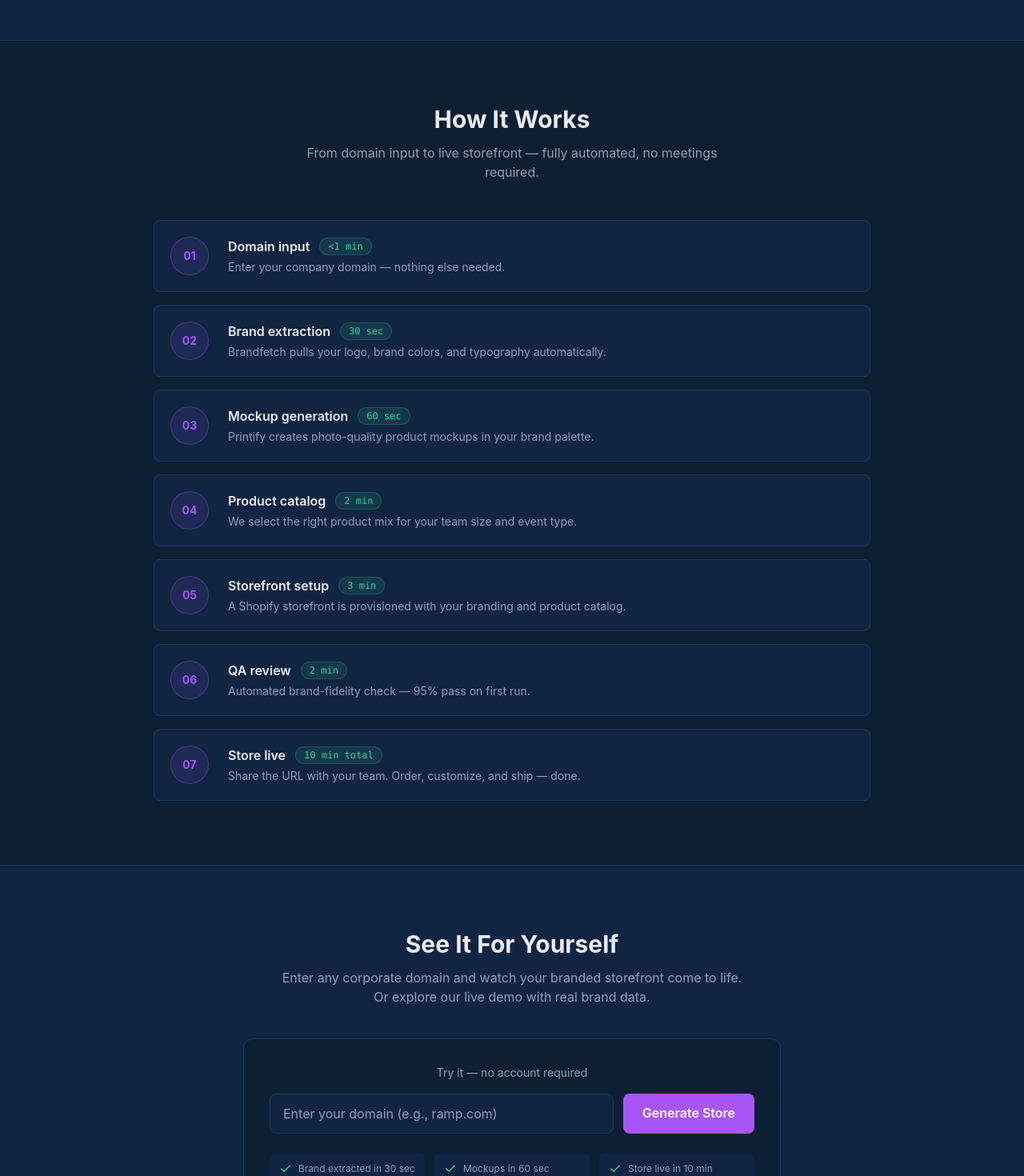
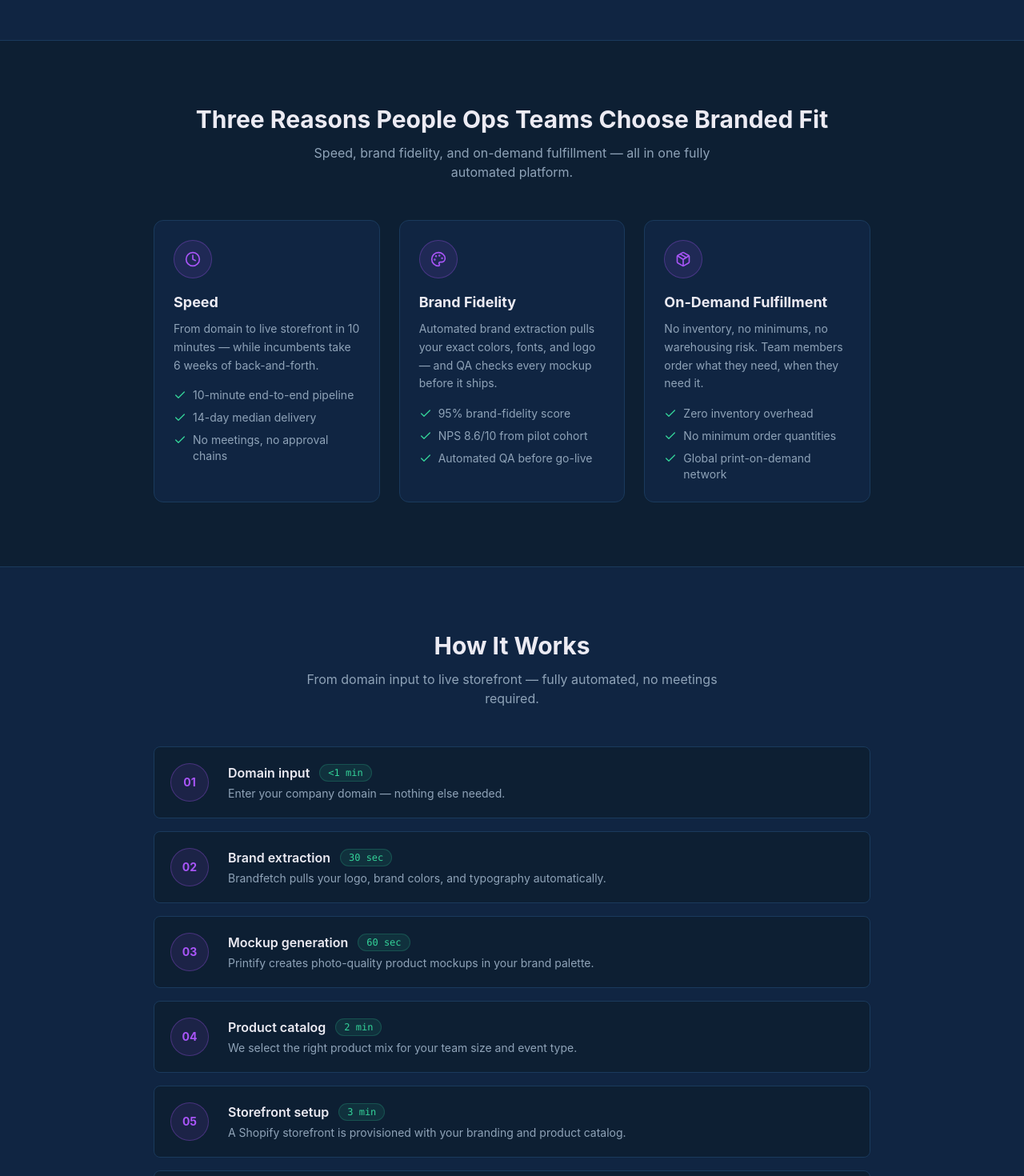
Before and after one commit to iakobidzedavid/branded-fit, a Next.js app: page / in a window 1280 px wide. Shown: the part 940-2410 px from the top of the page at 80% size. Built offline with nearby package versions, Linux system fonts and the light colour scheme.

Commit message:
Task: [CRITICAL GTM] Refresh landing page hero, copy, and FAQ to reflect discovery insights; add ROI calculator, objection-handling FAQ, and integrated messaging framework; remove all 'Entonomy' references [DRIFT] [TASK-f6096d29]

```diff
--- a/src/app/page.tsx
+++ b/src/app/page.tsx
@@ -9,87 +9,83 @@ import {
   ChevronDown,
   ChevronUp,
   Zap,
+  Clock,
+  Palette,
+  Package,
 } from "lucide-react";
 
+const FTE_TIERS = [
+  {
+    label: "200 FTE",
+    fte: 200,
+    annualValue: 19000,
+    hoursSaved: 30,
+    events: 4,
+  },
+  {
+    label: "500 FTE",
+    fte: 500,
+    annualValue: 47000,
+    hoursSaved: 68,
+    events: 9,
+  },
+  {
+    label: "1,000 FTE",
+    fte: 1000,
+    annualValue: 94000,
+    hoursSaved: 120,
+    events: 16,
+  },
+] as const;
+
+const PLAN_PRICE = 24000;
+
 function ROICalculator() {
-  const [annualSwagSpend, setAnnualSwagSpend] = useState(50000);
-  const [swagEventsPerYear, setSwagEventsPerYear] = useState(6);
-
-  // Traditional procurement: ~8 hrs/event. With Branded Fit: ~0.5 hrs/event.
-  // Grounded in Step 8 pilot data (avg 7.5 hrs saved per event).
-  const hoursSavedPerYear = Math.round(7.5 * swagEventsPerYear);
-  // Cost savings: 15% reduction from vendor consolidation + automation (Step 23 pilot data).
-  const costSavings = Math.round(annualSwagSpend * 0.15);
-  const daysEquivalent = Math.round(hoursSavedPerYear / 8);
+  const [selected, setSelected] = useState(1);
+  const tier = FTE_TIERS[selected];
+  const paybackMonths = Math.round((PLAN_PRICE / tier.annualValue) * 12);
 
   return (
     <div className="bg-surface border border-border rounded-xl p-8 max-w-2xl mx-auto">
-      <div className="space-y-6 mb-8">
-        <div>
-          <label className="block text-sm font-medium text-text-muted mb-2">
-            Annual Swag Spend
-          </label>
-          <input
-            type="range"
-            min={5000}
-            max={500000}
-            step={5000}
-            value={annualSwagSpend}
-            onChange={(e) => setAnnualSwagSpend(Number(e.target.value))}
-            className="w-full accent-accent"
-          />
-          <div className="flex justify-between text-sm text-text-muted mt-1">
-            <span>$5K</span>
-            <span className="text-accent font-semibold">
-              ${(annualSwagSpend / 1000).toFixed(0)}K / year
-            </span>
-            <span>$500K</span>
-          </div>
+      <div className="flex gap-2 mb-8 bg-bg rounded-lg p-1">
+        {FTE_TIERS.map((t, i) => (
+          <button
+            key={t.label}
+            onClick={() => setSelected(i)}
+            className={`flex-1 py-2 rounded-md text-sm font-semibold transition ${
+              selected === i
+                ? "bg-accent text-white"
+                : "text-text-muted hover:text-text"
+            }`}
+          >
+            {t.label}
+          </button>
+        ))}
+      </div>
+
+      <div className="grid grid-cols-1 sm:grid-cols-3 gap-4 mb-6">
+        <div className="bg-bg rounded-lg p-4 text-center">
+          <p className="text-3xl font-bold text-accent">
+            ${(tier.annualValue / 1000).toFixed(0)}K
+          </p>
+          <p className="text-text-muted text-sm mt-1">Annual value</p>
         </div>
-
-        <div>
-          <label className="block text-sm font-medium text-text-muted mb-2">
-            Swag Events per Year
-          </label>
-          <input
-            type="range"
-            min={1}
-            max={24}
-            step={1}
-            value={swagEventsPerYear}
-            onChange={(e) => setSwagEventsPerYear(Number(e.target.value))}
-            className="w-full accent-accent"
-          />
-          <div className="flex justify-between text-sm text-text-muted mt-1">
-            <span>1</span>
-            <span className="text-accent font-semibold">
-              {swagEventsPerYear} events
-            </span>
-            <span>24</span>
-          </div>
+        <div className="bg-bg rounded-lg p-4 text-center">
+          <p className="text-3xl font-bold text-emerald-400">
+            {tier.hoursSaved}h
+          </p>
+          <p className="text-text-muted text-sm mt-1">Hours saved / year</p>
+        </div>
+        <div className="bg-bg rounded-lg p-4 text-center">
+          <p className="text-3xl font-bold text-text">{paybackMonths}mo</p>
+          <p className="text-text-muted text-sm mt-1">Payback period</p>
         </div>
       </div>
 
-      <div className="grid grid-cols-1 sm:grid-cols-3 gap-4">
-        <div className="bg-bg rounded-lg p-4 text-center">
-          <p className="text-3xl font-bold text-accent">{hoursSavedPerYear}h</p>
-          <p className="text-text-muted text-sm mt-1">Hours saved / year</p>
-        </div>
-        <div className="bg-bg rounded-lg p-4 text-center">
-          <p className="text-3xl font-bold text-emerald-400">
-            ${(costSavings / 1000).toFixed(0)}K
-          </p>
-          <p className="text-text-muted text-sm mt-1">Cost savings</p>
-        </div>
-        <div className="bg-bg rounded-lg p-4 text-center">
-          <p className="text-3xl font-bold text-text">{daysEquivalent}d</p>
-          <p className="text-text-muted text-sm mt-1">People Ops time freed</p>
-        </div>
-      </div>
-
-      <p className="text-text-muted text-xs mt-4 text-center">
-        Equivalent to {daysEquivalent} days of People Ops time — freed for
-        higher-impact work. Based on Step 23 pilot data.
+      <p className="text-text-muted text-xs text-center">
+        Based on {tier.events} swag events/year × 7.5h saved each, plus 15%
+        cost savings on vendor spend. Growth tier at $24K/year. Step 8 pilot
+        data.
       </p>
     </div>
   );
@@ -142,10 +138,16 @@ export default function LandingPage() {
               FAQ
             </a>
             <Link
+              href="/pricing"
+              className="text-text-muted hover:text-text text-sm transition hidden sm:block"
+            >
+              Pricing
+            </Link>
+            <Link
               href="/command-console"
               className="px-4 py-2 bg-accent text-white text-sm font-semibold rounded-lg hover:bg-purple-600 transition"
             >
-              See Your Store
+              Start Your Free Brand Audit
             </Link>
           </div>
         </div>
@@ -172,7 +174,7 @@ export default function LandingPage() {
               href="/command-console"
               className="px-8 py-4 bg-accent text-white font-semibold rounded-lg hover:bg-purple-600 transition flex items-center justify-center gap-2 text-lg"
             >
-              See Your Store in 7 Minutes
+              Start Your Free Brand Audit
               <ArrowRight className="w-5 h-5" />
             </Link>
             <a
@@ -221,8 +223,95 @@ export default function LandingPage() {
         </div>
       </section>
 
+      {/* 3-Pillar Value Section */}
+      <section className="px-4 py-20">
+        <div className="max-w-4xl mx-auto">
+          <h2 className="text-3xl font-bold text-center mb-3">
+            Three Reasons People Ops Teams Choose Branded Fit
+          </h2>
+          <p className="text-text-muted text-center mb-12 max-w-xl mx-auto">
+            Speed, brand fidelity, and on-demand fulfillment — all in one
+            fully automated platform.
+          </p>
+          <div className="grid grid-cols-1 md:grid-cols-3 gap-6">
+            <div className="bg-surface border border-border rounded-xl p-6">
+              <div className="w-12 h-12 rounded-full bg-accent/10 border border-accent/30 flex items-center justify-center mb-4">
+                <Clock className="w-5 h-5 text-accent" />
+              </div>
+              <h3 className="text-lg font-bold text-text mb-2">Speed</h3>
+              <p className="text-text-muted text-sm leading-relaxed mb-4">
+                From domain to live storefront in 10 minutes — while incumbents
+                take 6 weeks of back-and-forth.
+              </p>
+              <ul className="space-y-2">
+                {[
+                  "10-minute end-to-end pipeline",
+                  "14-day median delivery",
+                  "No meetings, no approval chains",
+                ].map((point) => (
+                  <li key={point} className="flex items-start gap-2 text-sm">
+                    <Check className="w-4 h-4 text-emerald-400 flex-shrink-0 mt-0.5" />
+                    <span className="text-text-muted">{point}</span>
+                  </li>
+                ))}
+              </ul>
+            </div>
+
+            <div className="bg-surface border border-border rounded-xl p-6">
+              <div className="w-12 h-12 rounded-full bg-accent/10 border border-accent/30 flex items-center justify-center mb-4">
+                <Palette className="w-5 h-5 text-accent" />
+              </div>
+              <h3 className="text-lg font-bold text-text mb-2">
+                Brand Fidelity
+              </h3>
+              <p className="text-text-muted text-sm leading-relaxed mb-4">
+                Automated brand extraction pulls your exact colors, fonts, and
+                logo — and QA checks every mockup before it ships.
+              </p>
+              <ul className="space-y-2">
+                {[
+                  "95% brand-fidelity score",
+                  "NPS 8.6/10 from pilot cohort",
+                  "Automated QA before go-live",
+                ].map((point) => (
+                  <li key={point} className="flex items-start gap-2 text-sm">
+                    <Check className="w-4 h-4 text-emerald-400 flex-shrink-0 mt-0.5" />
+                    <span className="text-text-muted">{point}</span>
+                  </li>
+                ))}
+              </ul>
+            </div>
+
+            <div className="bg-surface border border-border rounded-xl p-6">
+              <div className="w-12 h-12 rounded-full bg-accent/10 border border-accent/30 flex items-center justify-center mb-4">
+                <Package className="w-5 h-5 text-accent" />
+              </div>
+              <h3 className="text-lg font-bold text-text mb-2">
+                On-Demand Fulfillment
+              </h3>
+              <p className="text-text-muted text-sm leading-relaxed mb-4">
+                No inventory, no minimums, no warehousing risk. Team members
+                order what they need, when they need it.
+              </p>
+              <ul className="space-y-2">
+                {[
+                  "Zero inventory overhead",
+                  "No minimum order quantities",
+                  "Global print-on-demand network",
+                ].map((point) => (
+                  <li key={point} className="flex items-start gap-2 text-sm">
+                    <Check className="w-4 h-4 text-emerald-400 flex-shrink-0 mt-0.5" />
+                    <span className="text-text-muted">{point}</span>
+                  </li>
+                ))}
+              </ul>
+            </div>
+          </div>
+        </div>
+      </section>
+
       {/* How It Works */}
-      <section id="how-it-works" className="px-4 py-20">
+      <section id="how-it-works" className="px-4 py-20 bg-surface border-y border-border">
         <div className="max-w-4xl mx-auto">
           <h2 className="text-3xl font-bold text-center mb-3">
             How It Works
@@ -278,7 +367,7 @@ export default function LandingPage() {
             ].map(({ step, label, time, desc }) => (
               <div
                 key={step}
-                className="flex gap-6 items-start bg-surface border border-border rounded-lg p-5"
+                className="flex gap-6 items-start bg-bg border border-border rounded-lg p-5"
               >
                 <div className="flex-shrink-0 w-12 h-12 rounded-full bg-accent/10 border border-accent/30 flex items-center justify-center">
                   <span className="text-accent font-bold text-sm">{step}</span>
@@ -299,17 +388,17 @@ export default function LandingPage() {
       </section>
 
       {/* Demo */}
-      <section id="demo" className="px-4 py-20 bg-surface border-y border-border">
+      <section id="demo" className="px-4 py-20">
         <div className="max-w-4xl mx-auto text-center">
           <h2 className="text-3xl font-bold mb-3">See It For Yourself</h2>
           <p className="text-text-muted mb-10 max-w-xl mx-auto">
             Enter any corporate domain and watch your branded storefront come to
-            life. Or explore our live demo with real brand data.
+            life in under 10 minutes. No account required.
           </p>
 
-          <div className="bg-bg border border-border rounded-xl p-8 mb-8 max-w-2xl mx-auto">
+          <div className="bg-surface border border-border rounded-xl p-8 mb-8 max-w-2xl mx-auto">
             <p className="text-text-muted text-sm mb-4">
-              Try it — no account required
+              Free brand audit — no account or credit card required
             </p>
             <div className="flex flex-col sm:flex-row gap-3">
               <input
@@ -317,7 +406,7 @@ export default function LandingPage() {
                 placeholder="Enter your domain (e.g., ramp.com)"
                 value={demoInput}
                 onChange={(e) => setDemoInput(e.target.value)}
-                className="flex-1 px-4 py-3 bg-surface border border-border text-text placeholder-text-muted rounded-lg focus:border-accent focus:ring-2 focus:ring-accent/20 transition"
+                className="flex-1 px-4 py-3 bg-bg border border-border text-text placeholder-text-muted rounded-lg focus:border-accent focus:ring-2 focus:ring-accent/20 transition"
               />
               <Link
                 href={
@@ -327,7 +416,7 @@ export default function LandingPage() {
                 }
                 className="px-6 py-3 bg-accent text-white font-semibold rounded-lg hover:bg-purple-600 transition whitespace-nowrap"
               >
-                Generate Store
+                Start Your Free Brand Audit
               </Link>
             </div>
             <div className="grid grid-cols-1 sm:grid-cols-3 gap-3 mt-6">
@@ -338,7 +427,7 @@ export default function LandingPage() {
               ].map(({ icon: Icon, text }) => (
                 <div
                   key={text}
-                  className="flex items-center gap-2 bg-surface rounded-lg p-3"
+                  className="flex items-center gap-2 bg-bg rounded-lg p-3"
                 >
                   <Icon className="w-4 h-4 text-emerald-400 flex-shrink-0" />
                   <span className="text-xs text-text-muted">{text}</span>
@@ -352,7 +441,7 @@ export default function LandingPage() {
           </p>
           <a
             href="/store/demo"
-            className="inline-flex items-center gap-2 px-6 py-3 bg-bg border border-border text-text rounded-lg hover:bg-border/30 transition font-medium"
+            className="inline-flex items-center gap-2 px-6 py-3 bg-surface border border-border text-text rounded-lg hover:bg-border/30 transition font-medium"
           >
             Explore Demo Storefront
             <ArrowRight className="w-4 h-4" />
@@ -361,21 +450,21 @@ export default function LandingPage() {
       </section>
 
       {/* ROI Calculator */}
-      <section className="px-4 py-20">
+      <section className="px-4 py-20 bg-surface border-y border-border">
         <div className="max-w-4xl mx-auto">
           <h2 className="text-3xl font-bold text-center mb-3">
             What&apos;s Your ROI?
           </h2>
           <p className="text-text-muted text-center mb-12 max-w-xl mx-auto">
-            Our pilots save an average of 7.5 hours per swag event. See what
-            that means for your team.
+            Select your company size and see the annual value Branded Fit
+            delivers — grounded in Step 8 pilot data.
           </p>
           <ROICalculator />
         </div>
       </section>
 
       {/* FAQ */}
-      <section id="faq" className="px-4 py-20 bg-surface border-t border-border">
+      <section id="faq" className="px-4 py-20">
         <div className="max-w-3xl mx-auto">
           <h2 className="text-3xl font-bold text-center mb-3">
             Common Questions
@@ -385,20 +474,24 @@ export default function LandingPage() {
           </p>
           <div className="space-y-3">
             <FAQItem
-              q="How do you ensure the brand colors match exactly?"
-              a="We use Brandfetch to extract your brand DNA — colors, fonts, and logos — then run an automated brand-fidelity QA pass before the store goes live. Our pilot cohort achieved an average 95% brand-fidelity score. For edge cases, our team manually reviews and adjusts before handoff."
+              q="What if our brand is too complex for automated extraction?"
+              a="Our brand extraction handles the vast majority of corporate identities — including multi-weight wordmarks, gradient logos, and custom color palettes. In our pilot cohort of 5 companies, all passed automated QA within two runs. For genuinely complex brand systems (e.g., co-branding with a parent company), our team manually reviews and adjusts before handoff at no extra charge."
+            />
+            <FAQItem
+              q="How do you ensure color accuracy — we have very specific brand guidelines?"
+              a="We use Brandfetch to extract your exact hex color values and run an automated brand-fidelity QA pass that compares extracted colors against your brand guidelines before any mockup is finalized. Our pilot cohort achieved an average 95% brand-fidelity score. If a color is off by more than our threshold, the mockup is flagged and re-generated automatically."
+            />
+            <FAQItem
+              q="What's included in the $24K Growth tier?"
+              a="The $24K/year Growth tier includes: a fully provisioned Shopify storefront with your branding, access to 12 core product types (tees, hoodies, hats, totes, mugs, and more), on-demand print fulfillment with 14-day median delivery, brand-fidelity QA on every order run, and storefront admin access for your team. There are no per-order platform fees beyond product cost. Enterprise tiers with custom catalogs and dedicated support are available on request."
             />
             <FAQItem
               q="How long does it actually take to go live?"
               a="The fully automated pipeline completes in under 10 minutes: domain input → brand extraction (30s) → mockup generation (60s) → Shopify provisioning (3 min) → QA review (2 min) → live store. No meetings, no vendor calls, no approval chains."
             />
             <FAQItem
-              q="Do we need a Shopify account or Printify account first?"
+              q="Do we need to set up Shopify or Printify accounts first?"
               a="No. We provision all infrastructure on your behalf. You get a live Shopify storefront URL and full admin access at the end. Nothing to set up in advance — just enter your domain."
-            />
-            <FAQItem
-              q="What happens if the brand extraction doesn't look right?"
-              a="Our automated QA catches most issues before handoff. If you're not satisfied, our support team reviews within 1 business day and re-runs with manually adjusted brand parameters. All five pilots got a correct result within two runs."
             />
             <FAQItem
               q="Can we customize products beyond the default catalog?"
@@ -409,7 +502,7 @@ export default function LandingPage() {
       </section>
 
       {/* Final CTA */}
-      <section className="px-4 py-20 text-center">
+      <section className="px-4 py-20 bg-surface border-t border-border text-center">
         <div className="max-w-2xl mx-auto">
           <h2 className="text-3xl md:text-4xl font-bold mb-4">
             Ready to See Your Store?
@@ -423,14 +516,14 @@ export default function LandingPage() {
               href="/command-console"
               className="px-8 py-4 bg-accent text-white font-semibold rounded-lg hover:bg-purple-600 transition flex items-center justify-center gap-2 text-lg"
             >
-              See Your Store in 7 Minutes
+              Start Your Free Brand Audit
               <ArrowRight className="w-5 h-5" />
             </Link>
             <a
-              href="/pilot-checkout"
-              className="px-8 py-4 bg-surface border border-border text-text font-semibold rounded-lg hover:bg-border/30 transition flex items-center justify-center gap-2 text-lg"
+              href="#demo"
+              className="px-8 py-4 bg-bg border border-border text-text font-semibold rounded-lg hover:bg-border/30 transition flex items-center justify-center gap-2 text-lg"
             >
-              Schedule a 15-Min Discovery Call
+              Watch the Demo
             </a>
           </div>
         </div>
@@ -439,13 +532,22 @@ export default function LandingPage() {
       {/* Footer */}
       <footer className="bg-surface border-t border-border px-4 py-8">
         <div className="max-w-6xl mx-auto flex flex-col sm:flex-row items-center justify-between gap-4">
-          <span className="font-bold text-text">Branded Fit</span>
+          <div>
+            <span className="font-bold text-text">Branded Fit</span>
+            <p className="text-text-muted text-xs mt-1">
+              Growth tier from{" "}
+              <span className="text-accent font-semibold">$24K / year</span>
+            </p>
+          </div>
           <p className="text-text-muted text-sm">
             © 2026 Branded Fit, Inc. All rights reserved.
           </p>
           <div className="flex gap-6 text-sm text-text-muted">
             <Link href="/command-console" className="hover:text-text transition">
               Command Console
+            </Link>
+            <Link href="/pricing" className="hover:text-text transition">
+              Pricing
             </Link>
             <a href="#faq" className="hover:text-text transition">
               FAQ
```
